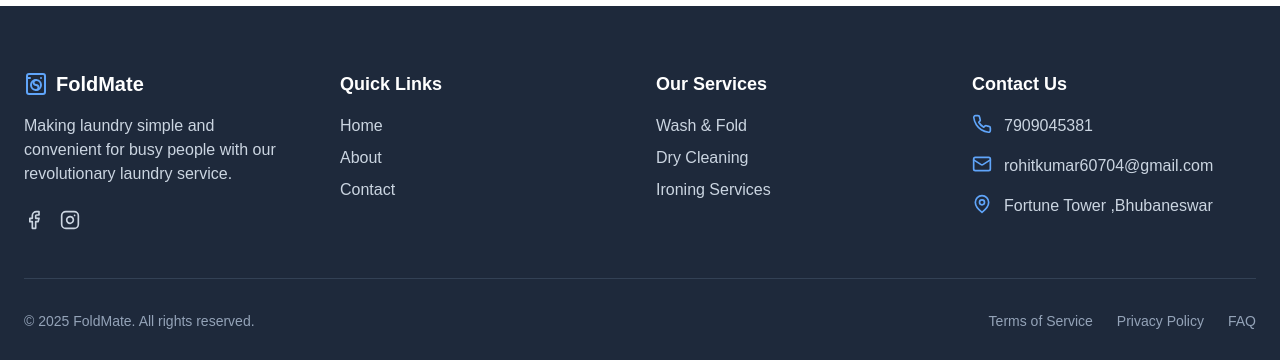
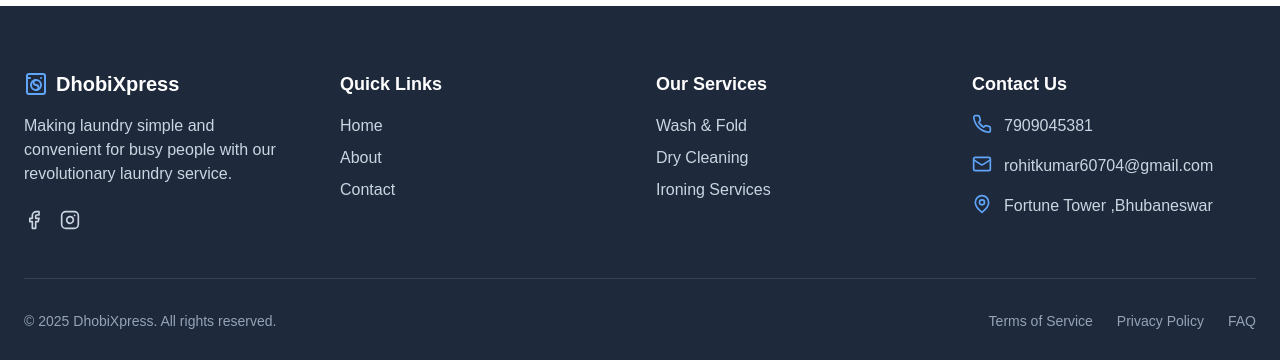
Before and after one commit to rohit003kumar/clothsService, a React (Vite) app in the folder Frontend/: page /contact in a window 1280 px wide. Shown: the part 1744-2104 px from the top of the page. Built offline with nearby package versions, Linux system fonts and the light colour scheme; no server answers.

Commit message:
Update Footer.tsx

```diff
--- a/Frontend/src/components/Footer.tsx
+++ b/Frontend/src/components/Footer.tsx
@@ -10,7 +10,7 @@ const Footer: React.FC = () => {
           <div>
             <div className="flex items-center mb-4">
               <WashingMachine className="h-6 w-6 text-blue-400" />
-              <span className="ml-2 text-xl font-bold">FoldMate</span>
+              <span className="ml-2 text-xl font-bold">DhobiXpress</span>
             </div>
             <p className="text-slate-300 mb-6 pr-4">
               Making laundry simple and convenient for busy people with our revolutionary laundry service.
@@ -73,7 +73,7 @@ const Footer: React.FC = () => {
         <div className="border-t border-slate-700 mt-12 pt-8">
           <div className="flex flex-col md:flex-row justify-between items-center">
             <p className="text-slate-400 text-sm mb-4 md:mb-0">
-              &copy; {new Date().getFullYear()} FoldMate. All rights reserved.
+              &copy; {new Date().getFullYear()} DhobiXpress. All rights reserved.
             </p>
             <div className="flex space-x-6">
               <a href="/terms" className="text-slate-400 text-sm hover:text-blue-400 transition-colors">Terms of Service</a>
```
